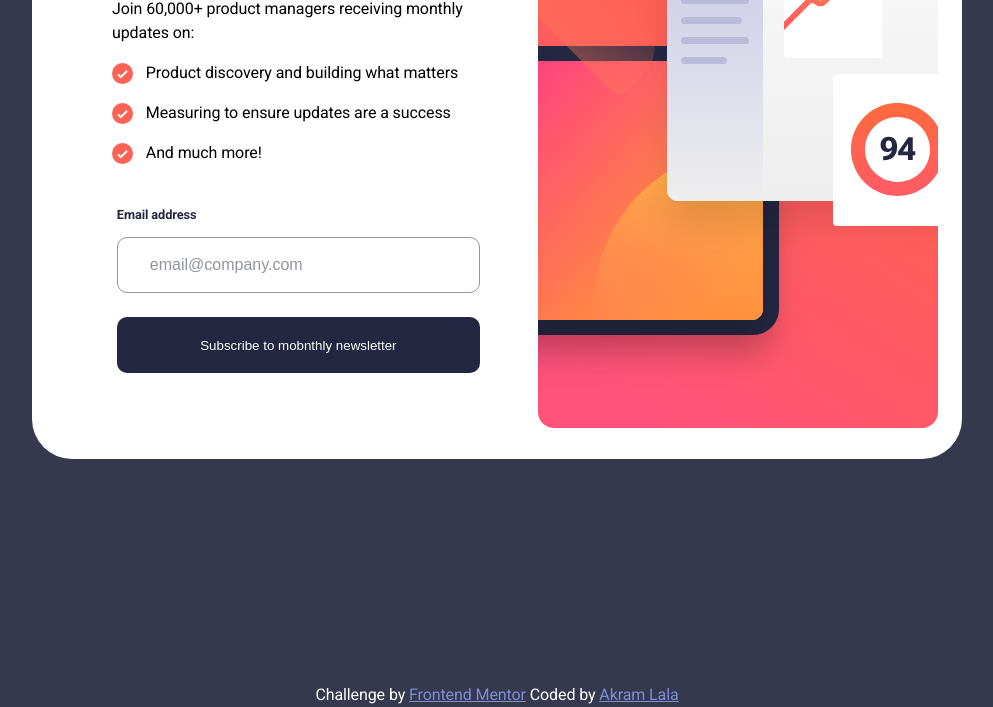
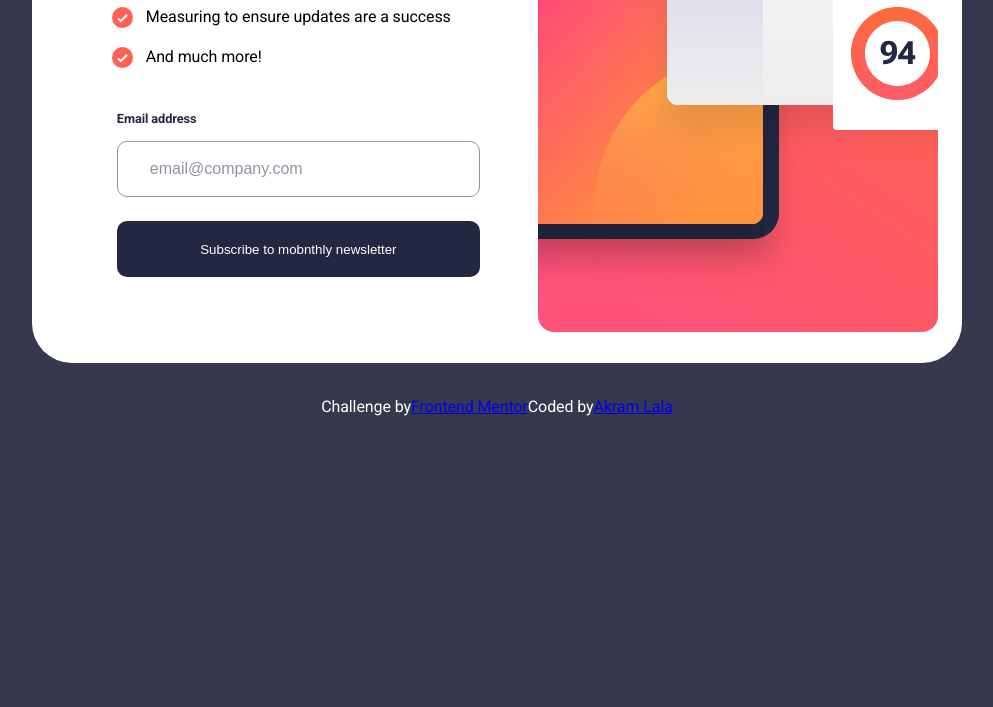
Before and after one commit to AkramLala05/Newsletter, a plain HTML site: page index.html in a window 1280 px wide. Shown: the part 413-1120 px from the top of the page, without its empty margins (143-1136 px from the left). After the commit the page ends 840 px from the top, so only its background shows below. Drawn offline with Linux system fonts and the light colour scheme.

Commit message:
Update H&C

```diff
--- a/index.html
+++ b/index.html
@@ -25,16 +25,6 @@
       Frontend Mentor | Newsletter sign-up form with success message
     </title>
 
-    <!-- Feel free to remove these styles or customise in your own stylesheet 👍 -->
-    <style>
-      .attribution {
-        font-size: 16px;
-        text-align: center;
-        color: #fff;
-      }
-      .attribution a {
-        color: hsl(228, 51%, 66%);
-      }
     </style>
   </head>
   <body>
@@ -71,12 +61,10 @@
         </div>
       </div>
     </div>
-    <div class="attribution">
+    <p class="attribution">
       Challenge by
-      <a href="https://www.frontendmentor.io?ref=challenge" target="_blank"
-        >Frontend Mentor</a
-      >
+      <a href="https://www.frontendmentor.io?ref=challenge" target="_blank"> Frontend Mentor </a>
       Coded by <a href="#">Akram Lala</a>
-    </div>
+    </p>
   </body>
 </html>
--- a/style.css
+++ b/style.css
@@ -25,7 +25,8 @@ html {
 
 .container {
   max-width: 930px;
-  margin: 14rem auto;
+  margin: 8rem auto;
+  margin-bottom: 1.5rem;
   background-color: #fff;
   border-radius: 40px;
 }
@@ -109,3 +110,10 @@ ul {
   height: 3.5rem;
   margin-top: 1.5rem;
 }
+
+.attribution {
+  display: flex;
+  justify-content: center;
+  margin-top: 0;
+  color: #fff;
+}
```
